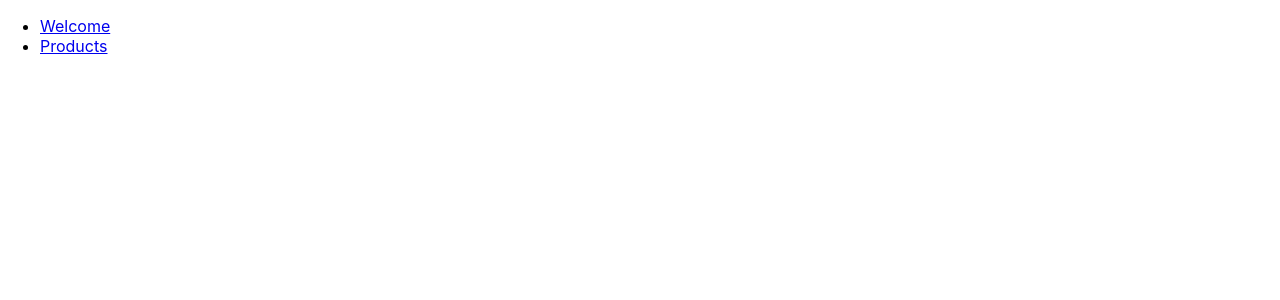
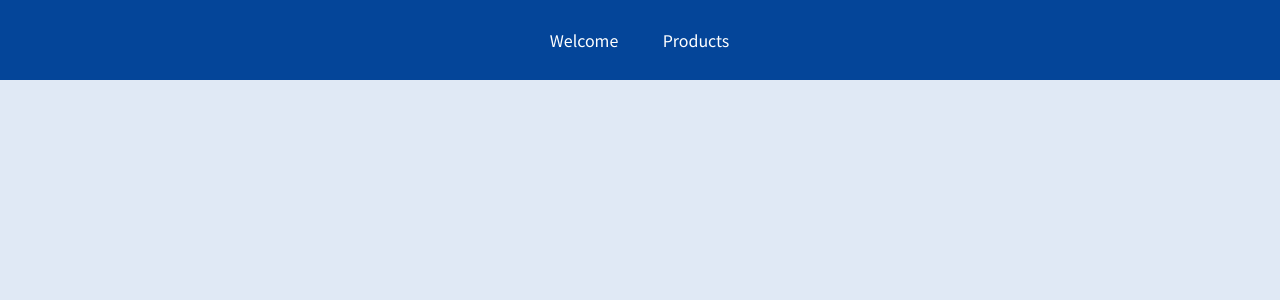
Before and after one commit to skodi001/spa-app, a React (Create React App) app: page / in a window 1280 px wide. Shown: the top 300 px of the page. Built offline with nearby package versions, Linux system fonts and the light colour scheme.

Commit message:
styled and changed to navlinks

```diff
--- a/src/App.js
+++ b/src/App.js
@@ -8,7 +8,7 @@ import "./App.css";
 
 function App() {
   return (
-    <div>
+    <div className="App">
       <header>
         <MainHeader />
       </header>
--- a/src/components/MainHeader.js
+++ b/src/components/MainHeader.js
@@ -1,15 +1,21 @@
-import { Link } from "react-router-dom";
+import { NavLink } from "react-router-dom";
+
+import classes from "./MainHeader.module.css";
 
 const MainHeader = () => {
   return (
-    <header>
+    <header className={classes.header}>
       <nav>
         <ul>
           <li>
-            <Link to="/welcome">Welcome</Link>
+            <NavLink activeClassName={classes.active} to="/welcome">
+              Welcome
+            </NavLink>
           </li>
           <li>
-            <Link to="/products">Products</Link>
+            <NavLink activeClassName={classes.active} to="/products">
+              Products
+            </NavLink>
           </li>
         </ul>
       </nav>
--- /dev/null
+++ b/src/components/MainHeader.module.css
@@ -0,0 +1,38 @@
+.header {
+  width: 100%;
+  height: 5rem;
+  background-color: #044599;
+  padding: 0 10%;
+}
+
+.header nav {
+  height: 100%;
+}
+
+.header ul {
+  height: 100%;
+  list-style: none;
+  display: flex;
+  padding: 0;
+  margin: 0;
+  align-items: center;
+  justify-content: center;
+}
+
+.header li {
+  margin: 0 1rem;
+  width: 5rem;
+}
+
+.header a {
+  color: white;
+  text-decoration: none;
+}
+
+.header a:hover,
+.header a:active,
+.header a.active {
+  color: #95bcf0;
+  padding-bottom: 0.25rem;
+  border-bottom: 4px solid #95bcf0;
+}
--- a/src/index.css
+++ b/src/index.css
@@ -1,13 +1,26 @@
+@import url("https://fonts.googleapis.com/css2?family=Noto+Sans+JP:wght@400;700&display=swap");
+
+* {
+  box-sizing: border-box;
+}
+
+html {
+  font-family: "Noto Sans JP", sans-serif;
+}
+
 body {
   margin: 0;
-  font-family: -apple-system, BlinkMacSystemFont, 'Segoe UI', 'Roboto', 'Oxygen',
-    'Ubuntu', 'Cantarell', 'Fira Sans', 'Droid Sans', 'Helvetica Neue',
-    sans-serif;
-  -webkit-font-smoothing: antialiased;
-  -moz-osx-font-smoothing: grayscale;
+  background-color: #e0e9f5;
 }
 
-code {
-  font-family: source-code-pro, Menlo, Monaco, Consolas, 'Courier New',
-    monospace;
+main {
+  margin-top: 7rem;
+  text-align: center;
 }
+
+h1,
+h2,
+h3,
+p {
+  color: #042b5f;
+}
```
